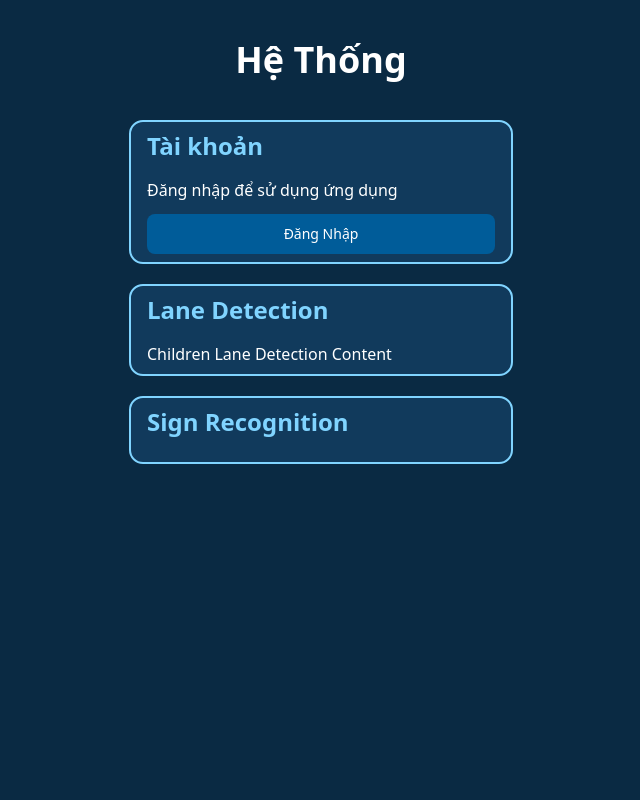
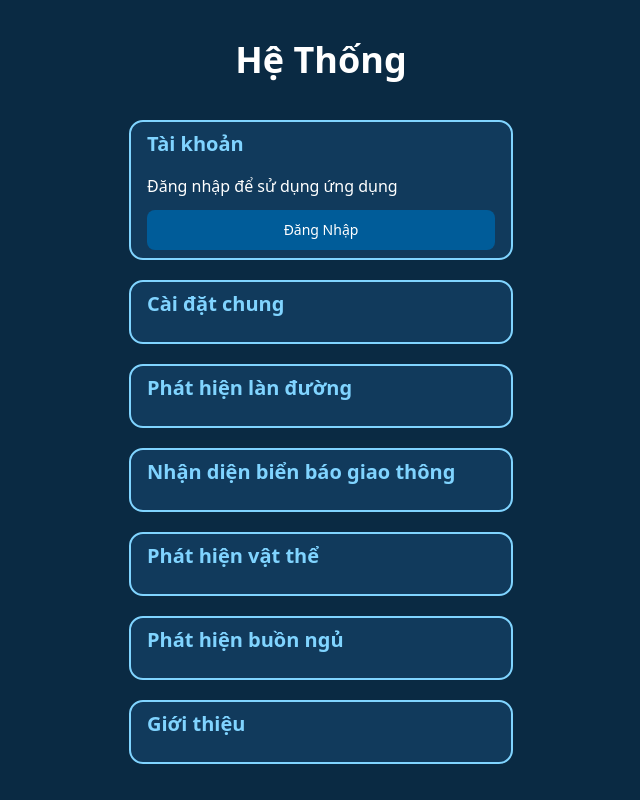
Before and after one commit to Zenok4/ADAS, a Next.js app: page / in a window 1280 px wide. Shown: the whole page, without its empty margins (319-959 px from the left). Built offline with nearby package versions, Linux system fonts and the light colour scheme.

Commit message:
update menu type and menu page

```diff
--- a/src/app/(main)/components/menu-template.tsx
+++ b/src/app/(main)/components/menu-template.tsx
@@ -18,7 +18,7 @@ const MenuTemplate = ({ title, href, Icon, children }: MenuProps) => {
   return (
     <div className="w-full h-full" onClick={() => handleClick(href)}>
       {Icon && <Icon />}
-      <p className="text-[#80d4ff] text-2xl font-bold mb-4">{title}</p>
+      <p className="text-[#80d4ff] text-xl font-extrabold mb-4">{title}</p>
       {children}
     </div>
   );
--- a/src/app/(main)/page.tsx
+++ b/src/app/(main)/page.tsx
@@ -30,10 +30,6 @@ const HomePage = () => {
                   </Button>
                 </div>
               )}
-
-              {item.title === MenuData.LaneDetec.title && (
-                <div className="">Children Lane Detection Content</div>
-              )}
             </MenuTemplate>
           </div>
         ))}
--- a/src/type/menu.ts
+++ b/src/type/menu.ts
@@ -12,17 +12,25 @@ export interface MenuSchema {
 export const MenuData = makeConstData<MenuSchema>({
   Profile: {
     title: "Tài khoản",
-    Icon: Home,
-    href: "/",
+  },
+  Settings: {
+    title: "Cài đặt chung",
   },
   LaneDetec: {
-    title: "Lane Detection",
+    title: "Phát hiện làn đường",
   },
   SignRegonize: {
-    title: "Sign Recognition",
-    Icon: Home,
-    href: "/sign-recognition",
+    title: "Nhận diện biển báo giao thông",
   },
+  ObjectDetect: {
+    title: "Phát hiện vật thể",
+  },
+  DrownsyDetect: {
+    title: "Phát hiện buồn ngủ",
+  },
+  Introduction: {
+    title: "Giới thiệu",
+  }
 });
 
 export type MenuKey = keyof typeof MenuData;
```
